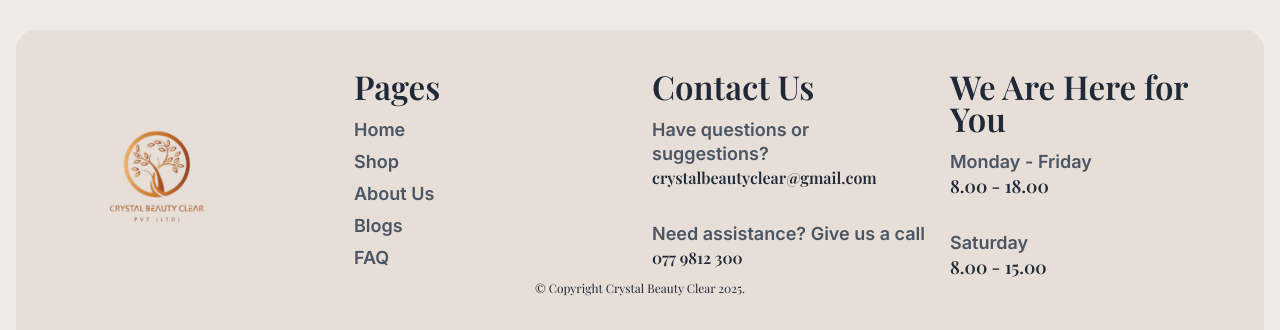
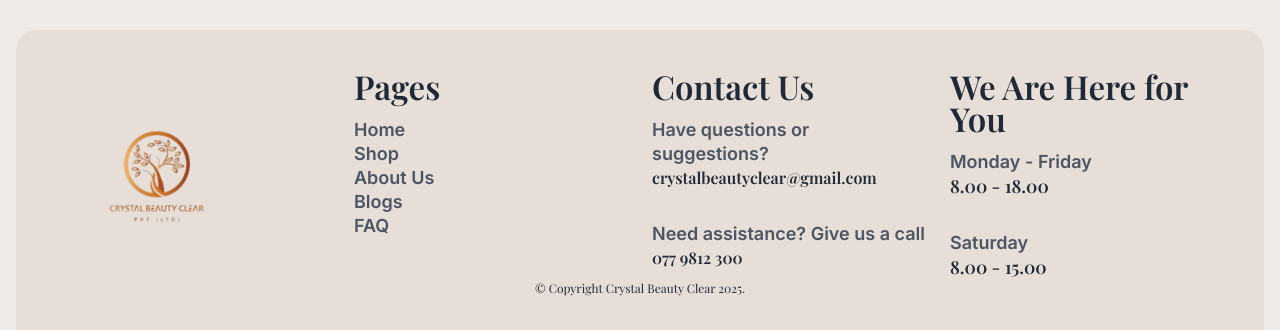
Before and after one commit to PasanSasmika/cbc-frontend, a React (Vite) app: page /aboutus in a window 1280 px wide. Shown: the part 2167-2497 px from the top of the page. Built offline with nearby package versions, Linux system fonts and the light colour scheme; a web font is replaced by a local one.

Commit message:
some content update👍

```diff
--- a/src/components/Footer.jsx
+++ b/src/components/Footer.jsx
@@ -1,5 +1,6 @@
 import React from 'react'
 import logo from '/logo.png'
+import { Link } from 'react-router-dom'
 
 function Footer() {
   return (
@@ -17,14 +18,14 @@ function Footer() {
         </div>
 
         {/* Pages Section */}
-        <div>
+        <div className='flex flex-col'>
           <h3 className="font-main text-2xl md:text-[33px] font-semibold text-gray-800">Pages</h3>
           <ul className="space-y-2 mt-4">
-            <li className="text-gray-600 hover:text-gray-800 cursor-pointer font-accent text-base md:text-[18px] font-semibold">Home</li>
-            <li className="text-gray-600 hover:text-gray-800 cursor-pointer font-accent text-base md:text-[18px] font-semibold">Shop</li>
-            <li className="text-gray-600 hover:text-gray-800 cursor-pointer font-accent text-base md:text-[18px] font-semibold">About Us</li>
-            <li className="text-gray-600 hover:text-gray-800 cursor-pointer font-accent text-base md:text-[18px] font-semibold">Blogs</li>
-            <li className="text-gray-600 hover:text-gray-800 cursor-pointer font-accent text-base md:text-[18px] font-semibold">FAQ</li>
+           <Link to="/"><li className="text-gray-600 hover:text-gray-800 cursor-pointer font-accent text-base md:text-[18px] font-semibold">Home</li></Link>
+           <Link to="/products"><li className="text-gray-600 hover:text-gray-800 cursor-pointer font-accent text-base md:text-[18px] font-semibold">Shop</li></Link>
+           <Link to="/aboutus"><li className="text-gray-600 hover:text-gray-800 cursor-pointer font-accent text-base md:text-[18px] font-semibold">About Us</li></Link>
+           <Link to="/blogs"><li className="text-gray-600 hover:text-gray-800 cursor-pointer font-accent text-base md:text-[18px] font-semibold">Blogs</li></Link>
+           <Link to="/faq"><li className="text-gray-600 hover:text-gray-800 cursor-pointer font-accent text-base md:text-[18px] font-semibold">FAQ</li></Link>
           </ul>
         </div>
 
--- a/src/pages/homepages/AboutUs.jsx
+++ b/src/pages/homepages/AboutUs.jsx
@@ -1,4 +1,4 @@
-import React from "react";
+import React, { useEffect } from "react";
 import { motion } from "framer-motion";
 import image from "/image12.jpg";
 import image2 from "/about2.jpg";
@@ -20,6 +20,10 @@ function AboutUs() {
     const handleCategoryClick = (category) => {
       navigate(`/products/${category}`);
     };
+
+    useEffect(()=>{
+      window.scrollTo(0, 0);
+    },[])
   return (
     <div className=" min-h-[120vh] w-full bg-primary">
       <Header />
--- a/src/pages/homepages/Blogs.jsx
+++ b/src/pages/homepages/Blogs.jsx
@@ -24,8 +24,10 @@ function Blogs() {
           setBlogState("loaded");
         })
         .catch((err) => toast.error("Error loading blogs"));
+        window.scrollTo(0, 0);
+
     }
-  });
+  },[]);
 
   const blogNavigate = useNavigate();
 
--- a/src/pages/homepages/CustomerHome.jsx
+++ b/src/pages/homepages/CustomerHome.jsx
@@ -31,6 +31,8 @@ function CustomerHome() {
     setTimeout(() => {
       setLoading(false)
     }, 4200);
+    window.scrollTo(0, 0);
+
   },[])
   return (
     <>
--- a/src/pages/homepages/Faq.jsx
+++ b/src/pages/homepages/Faq.jsx
@@ -1,4 +1,4 @@
-import React, { useState } from "react";
+import React, { useEffect, useState } from "react";
 import image from "/faq.jpg";
 import image1 from "/nws.jpg";
 import image2 from "/faqH.jpg";
@@ -43,6 +43,10 @@ function Faq() {
     newOpenAnswers[id] = !newOpenAnswers[id];
     setOpenAnswers(newOpenAnswers);
   };
+  useEffect(()=>{
+    window.scrollTo(0, 0);
+
+  })
 
   return (
     <div className="min-h-[120vh] w-full bg-primary">
```
